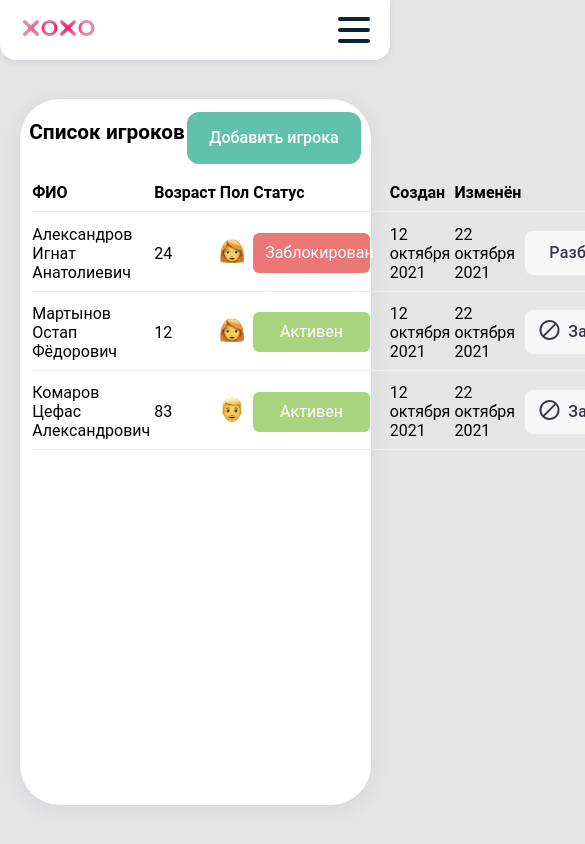
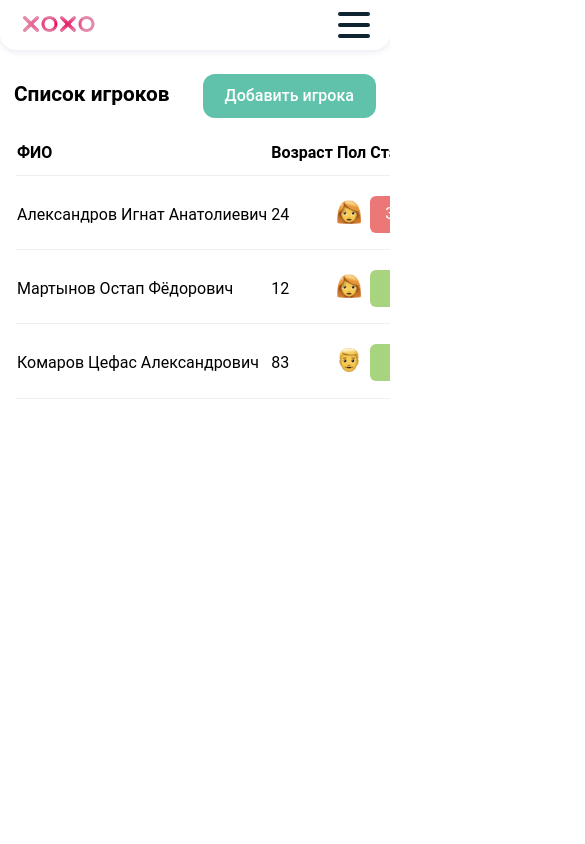
Before and after one commit to kl1mmm/tic-tac-toe-etagi, a Vue app: page /players-list in a window 390 px wide. Shown: the top 844 px of the page, 585 px wide, since content can reach past the window. Built offline with nearby package versions, Linux system fonts and the light colour scheme.

Commit message:
Adapting for phones in work.

```diff
--- a/public/index.html
+++ b/public/index.html
@@ -4,10 +4,10 @@
     <meta charset="utf-8">
     <meta http-equiv="X-UA-Compatible" content="IE=edge">
     <meta name="viewport" content="width=device-width,initial-scale=1.0">
-    <link rel="icon" href="<%= BASE_URL %>favicon.svg">
+    <link rel="icon" href="/public/favicon.svg" sizes="any" type="image/svg+xml">
     <title><%= htmlWebpackPlugin.options.title %></title>
 </head>
-<body style="background: #E5E5E5; margin: 0; padding: 0; width: 100%; height: 100%;">
+<body style="margin: 0; padding: 0; width: 100%; height: 100%;">
 <noscript>
     <strong>We're sorry but <%= htmlWebpackPlugin.options.title %> doesn't work properly without JavaScript enabled.
         Please enable it to continue.</strong>
@@ -15,4 +15,14 @@
 <div id="app"></div>
 <!-- built files will be auto injected -->
 </body>
+<style>
+    body {
+        background: #E5E5E5;
+    }
+    @media screen and (max-width: 905px) {
+        body {
+            background: white;
+        }
+    }
+</style>
 </html>
--- a/src/components/Pages/AuthPage.vue
+++ b/src/components/Pages/AuthPage.vue
@@ -22,6 +22,5 @@ export default {
 
 .auth {
   flex-direction: column;
-
 }
 </style>
--- a/src/components/Pages/HistoryPage.vue
+++ b/src/components/Pages/HistoryPage.vue
@@ -11,24 +11,26 @@
             <thead>
             <tr>
               <th class="row">Игроки</th>
-              <th class="row"></th>
+              <th class="row phoneDel"></th>
               <th class="row">Дата</th>
               <th class="row">Время игры</th>
             </tr>
             </thead>
             <tbody v-for="game in gamesData" :key="game.ID">
             <tr>
+              <div class="phoneColumn">
                 <td class="row"><img alt="0" class="gameImg"
                                      src="@/components/UI/pics/ZeroPlayer1.svg">{{ game.Player1Name }}
                   <img class="winner" alt="Победитель"
                        src="@/components/UI/pics/GameWinner.svg" v-if="game.Winner === game.Player1Name">
                 </td>
-              <div class="versus row">против</div>
+                <div class="versus row phoneDel">против</div>
                 <td class="row"><img alt="X" class="gameImg"
                                      src="@/components/UI/pics/CrossPlayer2.svg">{{ game.Player2Name }}
                   <img class="winner" alt="Победитель"
                        src="@/components/UI/pics/GameWinner.svg" v-if="game.Winner === game.Player2Name">
                 </td>
+              </div>
               <td class="row">{{ game.Date }}</td>
               <td class="row">{{ game.Time }}</td>
             </tr>
@@ -150,4 +152,43 @@ tr {
     font-size: 1.35em;
   }
 }
+
+@media screen and (max-width: 905px) {
+  .block {
+    width: 100%;
+    height: 95%;
+    box-shadow: none;
+    border-radius: 0;
+  }
+
+  MyNavbar {
+    box-shadow: 0 2px 6px rgba(44, 57, 121, 0.1);
+    border-radius: 0 0 16px 16px;
+  }
+}
+
+@media screen and (max-width: 770px) {
+  .phoneDel {
+    display: none;
+  }
+
+  .phoneColumn {
+    display: flex;
+    flex-direction: column;
+  }
+
+  .gameImg {
+    width: 0.9em;
+    height: 0.9em;
+  }
+
+  .winner {
+    width: 1em;
+    height: 1em;
+  }
+
+  .table-naming {
+    font-size: 1.25em;
+  }
+}
 </style>
--- a/src/components/Pages/PlayersPage.vue
+++ b/src/components/Pages/PlayersPage.vue
@@ -35,7 +35,7 @@
               <td class="row">
                 <MyStatus class="M"
                           :class="{'Free': player.Status==='Активен', 'Blocked': player.Status ==='Заблокирован'}"
-                          style="width: 70%; padding: 0.25em 0.75em">
+                          style="width: 90%; padding: 0.15em 0.2em; margin-right: 2em; text-align: center">
                   {{ player.Status }}
                 </MyStatus>
               </td>
@@ -138,6 +138,7 @@ export default {
   height: 100vh;
   display: flex;
   flex-direction: column;
+  overflow: hidden;
 }
 
 .screen {
@@ -229,4 +230,41 @@ tr {
     width: 30%;
   }
 }
+
+@media screen and (max-width: 905px) {
+  MyNavbar {
+    box-shadow: 0 2px 6px rgba(44, 57, 121, 0.1);
+    border-radius: 0 0 16px 16px;
+  }
+
+  .block {
+    width: 100%;
+    height: 98%;
+    box-shadow: none;
+    border-radius: 0;
+    margin-left: 1.75em;
+  }
+
+  .top-of-table {
+    margin-right: 1.75em;
+  }
+
+  .spreadSheet {
+    display: block;
+    overflow-x: auto;
+    white-space: nowrap;
+  }
+
+  .Popup {
+    top: 12.5%;
+    left: 20%;
+    width: 50%;
+  }
+
+  .btnAddPlayer {
+    height: 2.75em;
+    display: flex;
+    align-items: center;
+  }
+}
 </style>
--- a/src/components/UI/MyAuth.vue
+++ b/src/components/UI/MyAuth.vue
@@ -115,4 +115,12 @@ export default {
   text-align: left;
   display: none;
 }
+
+@media screen and (max-width: 770px) {
+  .block {
+    box-shadow: none;
+  }
+
+  .screen {overflow: hidden}
+}
 </style>
--- a/src/components/UI/MyNavbar.vue
+++ b/src/components/UI/MyNavbar.vue
@@ -127,7 +127,7 @@ export default {
     display: flex;
     justify-content: space-between;
     align-items: center;
-    height: 62px;
+    height: 50px;
   }
 
   .navbarPhone .menu-items {
@@ -163,7 +163,7 @@ export default {
   .nav-container {
     display: block;
     position: relative;
-    height: 60px;
+    height: 50px;
   }
 
   .nav-container .checkbox {
@@ -171,7 +171,7 @@ export default {
     display: block;
     height: 32px;
     width: 32px;
-    top: 20px;
+    top: 15px;
     right: 20px;
     z-index: 5;
     opacity: 0;
@@ -182,7 +182,7 @@ export default {
     height: 26px;
     width: 32px;
     position: absolute;
-    top: 17px;
+    top: 12px;
     right: 20px;
     z-index: 2;
     display: flex;
@@ -213,7 +213,7 @@ export default {
   }
 
   .navbarPhone .menu-items {
-    padding-top: 85px;
+    padding-top: 60px;
     width: 100%;
     transform: translateY(-150%);
     display: flex;
@@ -236,7 +236,7 @@ export default {
 
   .logo {
     position: absolute;
-    top: 30%;
+    top: 28%;
     left: 1.2em;
     font-size: 1.2rem;
     color: #0e2431;
```
Lines whose indentation alone changed are shown as unchanged.
